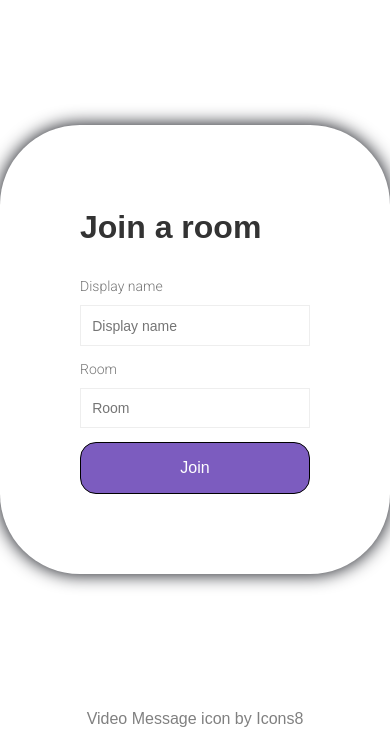
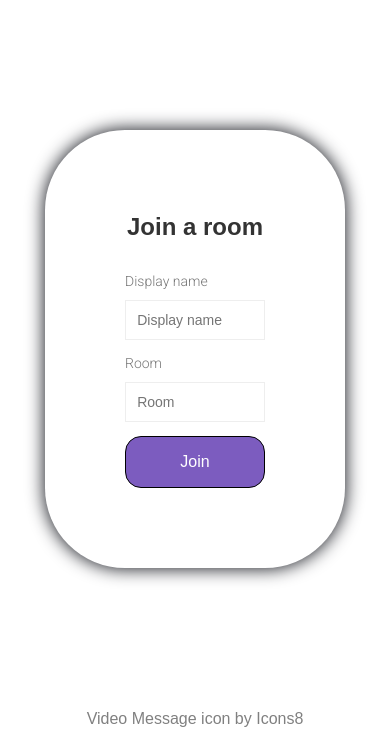
Before and after one commit to MartWebb/chinwag, a website: page public/index.html in a window 390 px wide. Shown: the part 91-844 px from the top of the page. Drawn offline with Linux system fonts and the light colour scheme; a web font is replaced by a local one.

Commit message:
adjusting for mobile

```diff
--- a/public/css/index-style.css
+++ b/public/css/index-style.css
@@ -35,6 +35,11 @@ body {
 h1 {
     /* margin-bottom: 16px; */
     /* padding: .6em; */
+}
+
+.card-title {
+    font-size: 2rem;
+    text-align: center;
 }
 
 header {
@@ -85,8 +90,9 @@ button:disabled {
     /* box-shadow: 4px 4px 4px 4px #1D1F26;; */
     background: #fff;
     padding: 5em;
-    min-width: 300px;
+    min-width: 200px;
     border-radius: 5em;
+    margin: 0 2em;
 }
 
 .centered-form button {
@@ -121,3 +127,14 @@ button:disabled {
 .credits a:hover {
     color:  #7C5CBF;
 }
+
+@media (max-width: 400px) {
+    .centered-form-card {
+        width: 300px;
+    }
+
+    .card-title {
+        text-align: center;
+        font-size: 1.5rem;
+    }
+}
--- a/public/index.html
+++ b/public/index.html
@@ -18,7 +18,7 @@
         </header>
         <div class="centered-form">
             <div class="centered-form-card">
-                <h1>Join a room</h1>
+                <h2 class="card-title">Join a room</h2>
                 <form action="/chat.html">
                     <label class="label label-margin-top" for="">Display name</label>
                     <input type="text" name="username" placeholder="Display name" required>
```
